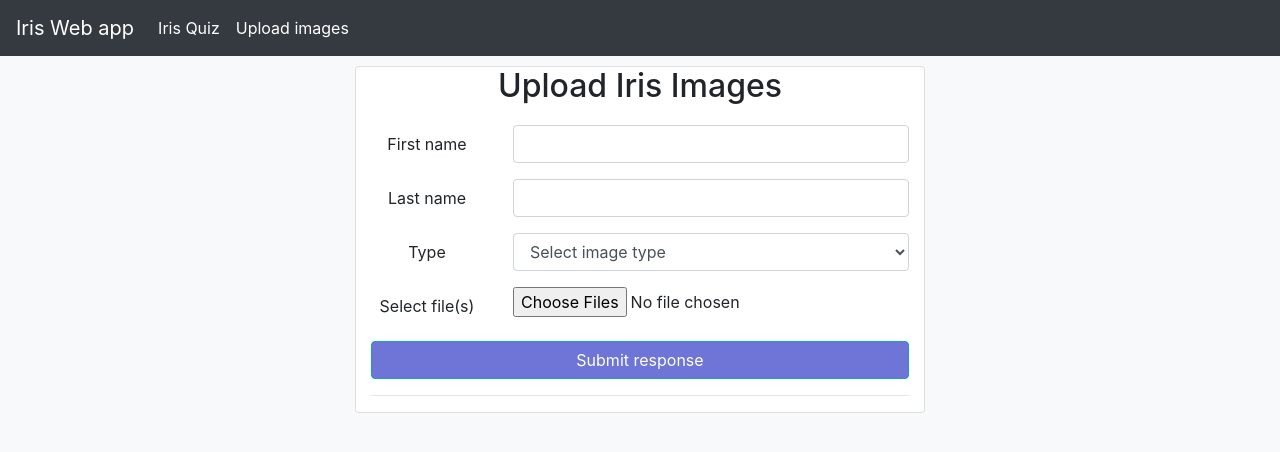
After one commit to poltorres0999/Iris_Quiz, a Flask app: template templates/upload_iris_image_form.html in a window 1280 px wide. The commit adds this page. Shown: the top 452 px of the page. Run offline with Flask 2, Linux system fonts and the light colour scheme; the template is opened without the code that fills it, so the values that code supplies are empty; some libraries are stand-ins or nearby versions.

Commit message:
Upload_iris_images

```diff
--- a/config.py
+++ b/config.py
@@ -13,7 +13,8 @@ class Config(object):
     DB_PORT = 5432
     SQLALCHEMY_DATABASE_URI = f"postgresql://{DB_USERNAME}:{DB_PASSWORD}@{DB_HOST}:{DB_PORT}/{DB_NAME}"
     SQLALCHEMY_TRACK_MODIFICATIONS = False
-    # Iris images path
+    # Upload images configuration
+    ALLOWED_EXTENSIONS = {'png', 'jpg', 'jpeg'}
     SYNTHETIC_IMG_STORE_PATH = f"static/synthetic_images"
     REAL_IMG_STORE_PATH = f"static/real_images"
     # SECRET KEY (dev)
--- a/controllers/iris_image_controller.py
+++ b/controllers/iris_image_controller.py
@@ -4,6 +4,6 @@ from models.iris_image import IrisImage
 
 class IrisImageController:
 
-    def store_quiz_response(self, iris_image):
+    def store_image_data(self, iris_image):
         db.session.add(iris_image)
         db.session.commit()
--- a/forms/forms.py
+++ b/forms/forms.py
@@ -8,6 +8,6 @@ class IrisQuizForm(Form):
 
 
 class UploadIrisImageForm(Form):
-    img_width = StringField('ImgWidth:', validators=[validators.required()])
-    img_height = StringField('ImgHeight:', validators=[validators.required()])
+    img_width = IntegerField('ImgWidth:', validators=[validators.required()])
+    img_height = IntegerField('ImgHeight:', validators=[validators.required()])
     img_type = StringField('ImgType:', validators=[validators.required()])
--- a/models/iris_image.py
+++ b/models/iris_image.py
@@ -6,6 +6,7 @@ class IrisImage(db.Model):
     width = db.Column(db.Integer, nullable=False)
     height = db.Column(db.Integer, nullable=False)
     type = db.Column(db.String(20), nullable=False)
+    file_name = db.Column(db.String(128), nullable=False)
     store_path = db.Column(db.String(128), nullable=False)
     """
     TODO
--- a/static/styles/forms.css
+++ b/static/styles/forms.css
@@ -0,0 +1,3 @@
+.btn_bg_custom {
+    background-color: #6f75d6;
+}
--- a/templates/base.html
+++ b/templates/base.html
@@ -1,6 +1,6 @@
 <!DOCTYPE html>
 <html lang="en">
-{% block head %}
+
 <head>
     <meta charset="UTF-8">
     <!-- Bootstrap CSS -->
@@ -10,8 +10,8 @@
     {% else %}
         <title>Default Title</title>
     {% endif %}
+{% block head %}{% endblock %}
 </head>
-{% endblock %}
 <body class="bg-light">
     <!-- Navigation bar --!>
     <!-- Grey with black text -->
@@ -20,6 +20,9 @@
         <ul class="navbar-nav">
             <li class="nav-item active">
               <a class="nav-link" href="/iris_quiz">Iris Quiz</a>
+            </li>
+            <li class="nav-item active">
+              <a class="nav-link" href="/upload_iris_image">Upload images</a>
             </li>
         </ul>
     </nav>
--- a/templates/iris_quiz_form.html
+++ b/templates/iris_quiz_form.html
@@ -1,5 +1,7 @@
 {%- extends "base.html" %}
-
+{% block head %}
+    <link rel="stylesheet" href="{{ url_for('static', filename='styles/forms.css') }}">
+{% endblock %}
 {% block content %}
     <div class="conteiner">
         <div class="row">
@@ -73,7 +75,7 @@
                     </div>
                 </div>
                 <hr>
-                <button class="btn btn-info btn-block" type="submit">Send response</button>
+                <input class="btn btn-info btn-block btn_bg_custom" value="Upload images" type="submit">
             </form>
         </div>
         <div class="col-sm-3"></div>
--- /dev/null
+++ b/templates/upload_iris_image_form.html
@@ -0,0 +1,49 @@
+{%- extends "base.html" %}
+{% block head %}
+    <link rel="stylesheet" href="{{ url_for('static', filename='styles/forms.css') }}">
+{% endblock %}
+{% block content %}
+<div class="container">
+    <div class="row">
+        <div class="col-sm-3"></div>
+        <div class="col-sm-6 card">
+            <div class="card-title">
+                <h2 class="text-center">Upload Iris Images</h2>
+            </div>
+            <form class="text-center" method="post" enctype="multipart/form-data">
+                <div class="form-group row">
+                    <label class="col-lg-3 col-form-label form-control-label">First name</label>
+                    <div class="col-lg-9">
+                        <input class="form-control" type="number" name="img_width" required>
+                    </div>
+                </div>
+                <div class="form-group row">
+                    <label class="col-lg-3 col-form-label form-control-label">Last name</label>
+                    <div class="col-lg-9">
+                        <input class="form-control" stype="number" name="img_height" required>
+                    </div>
+                </div>
+                <div class="form-group row">
+                    <label class="col-lg-3 col-form-label form-control-label">Type</label>
+                    <div class="col-lg-9">
+                        <select class="form-control" name="img_type" required>
+                            <option value="" selected disabled>Select image type</option>
+                            <option value="real">Real</option>
+                            <option value="synthetic">Synthetic</option>
+                        </select>
+                    </div>
+                </div>
+
+                <div class="form-group row">
+                    <label class="col-lg-3 col-form-label form-control-label">Select file(s)</label>
+                    <div class="col-lg-9">
+                        <input type="file" class="form-control-file" id="iris_images_file" name="file" multiple required>
+                    </div>
+                </div>
+                <input class="btn btn-info btn-block btn_bg_custom" value="Submit response" type="submit">
+                <hr>
+            </form>
+        </div>
+    </div>
+</div>
+{% endblock %}
--- a/utils/store_images_to_db.py
+++ b/utils/inject_images.py
@@ -30,7 +30,8 @@ def inject_images(src_folder, dest_folder, server_store_path, img_w, img_h, img_
         server_img_store_path = os.path.join(server_store_path, file_name)
         if os.path.isfile(full_file_name):
             shutil.copy(full_file_name, img_store_path)
-            db.session.add(IrisImage(width=img_w, height=img_h, store_path=server_img_store_path, type=img_type))
+            db.session.add(IrisImage(width=img_w, height=img_h, store_path=server_img_store_path, file_name=file_name,
+                                     type=img_type))
             db.session.commit()
 
 
--- a/views/upload_iris_image_form.py
+++ b/views/upload_iris_image_form.py
@@ -1,14 +1,64 @@
+from flask import render_template, flash, redirect, request
+
 from app import app
+import os
+from config import Config
 from controllers.iris_image_controller import IrisImageController
+from forms.forms import UploadIrisImageForm
+from models.iris_image import IrisImage
 
 TITLE = "Iris quiz"
 controller = IrisImageController()
 
 @app.route("/upload_iris_image", methods=['GET'])
 def upload_image_form_get():
-    form = ()
+    form = UploadIrisImageForm()
+    return render_template('upload_iris_image_form.html', form =form, title=TITLE)
 
 
 @app.route("/upload_iris_image", methods=['POST'])
 def upload_image_form_post():
-    pass
+    upload_image_form = UploadIrisImageForm(request.form)
+    img_width = request.form["img_width"]
+    img_height = request.form["img_height"]
+    img_type = request.form["img_type"]
+
+    if upload_image_form.validate():
+        if 'file' not in request.files:
+            flash('No file part')
+            return redirect(request.url)
+
+        files_to_upload = request.files.getlist("file")
+
+        if len(files_to_upload) == 0:
+            flash('No selected file')
+        else:
+            if img_type == "real":
+                store_path = app.config["REAL_IMG_STORE_PATH"]
+            else:
+                store_path = app.config["SYNTHETIC_IMG_STORE_PATH"]
+            # todo: try catch
+            n_files_uploaded, not_uploaded_files = upload_files(files_to_upload=files_to_upload,
+                                                                store_path=store_path, img_width=img_width,
+                                                                img_height=img_height, img_type=img_type)
+            #todo: send list of non uploaded_files, and number of uploaded, with metadata
+            return render_template("index.html")
+
+
+def upload_files(files_to_upload, store_path, img_width, img_height, img_type):
+    not_allowed = []
+    count = 0
+    for file in files_to_upload:
+        filename = file.filename
+        if allowed_file(file.filename):
+            file.save(os.path.join(store_path, filename))
+            image_data = IrisImage(width=img_width, height=img_height, type=img_type, file_name=filename, store_path=store_path)
+            controller.store_image_data(image_data)
+            count += 1
+        else:
+            not_allowed.append(filename)
+    return count, not_allowed
+
+
+def allowed_file(filename):
+    return '.' in filename and filename.rsplit('.', 1)[1].lower() in app.config["ALLOWED_EXTENSIONS"]
```
Also changed, not shown: 1 other file.
